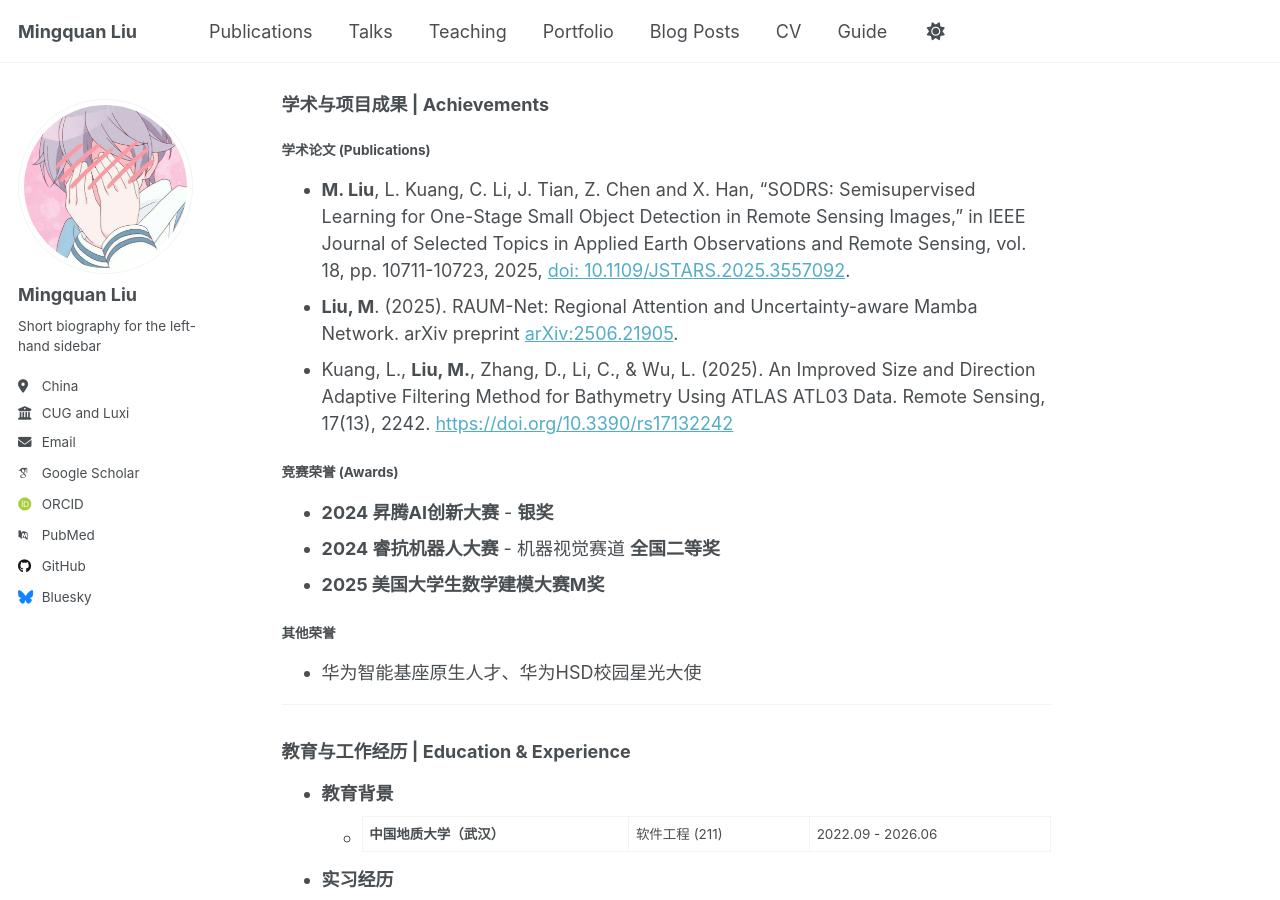
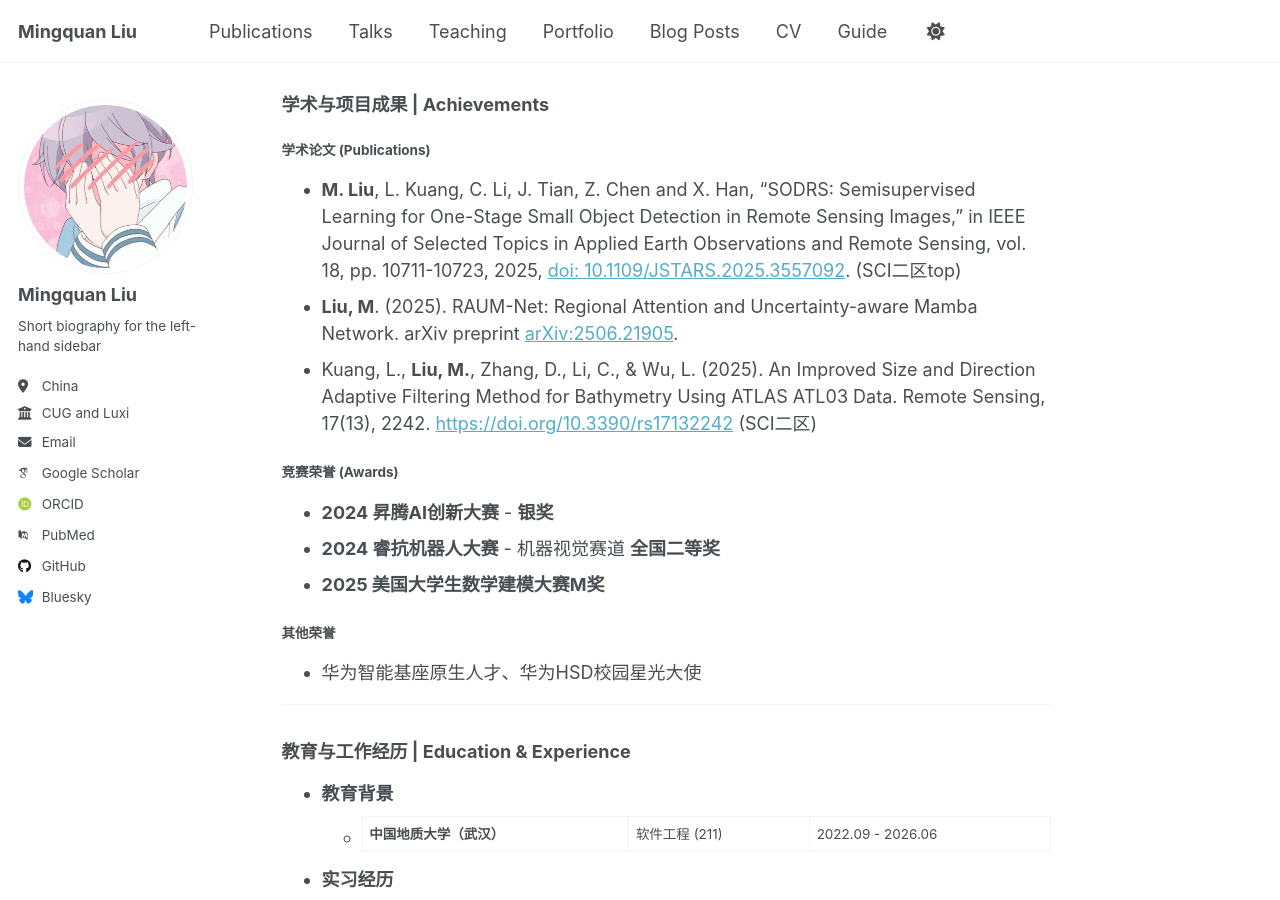
Before and after one commit to wxqnl/wxqnl.github.io, a Jekyll site: the page built from _pages/about.md, in a window 1280 px wide and 900 px high, scrolled down 360 px. Built offline with Jekyll 4.4.1, drawn with Linux system fonts in a browser that asks for light colours; some web fonts are replaced; a script that is not in the unit is left out.

Commit message:
Update about.md

```diff
--- a/_pages/about.md
+++ b/_pages/about.md
@@ -18,9 +18,9 @@
 ### 学术与项目成果 | Achievements
 
 #### 学术论文 (Publications)
-*   **M. Liu**, L. Kuang, C. Li, J. Tian, Z. Chen and X. Han, "SODRS: Semisupervised Learning for One-Stage Small Object Detection in Remote Sensing Images," in IEEE Journal of Selected Topics in Applied Earth Observations and Remote Sensing, vol. 18, pp. 10711-10723, 2025, [doi: 10.1109/JSTARS.2025.3557092](https://ieeexplore.ieee.org/document/10947527).
+*   **M. Liu**, L. Kuang, C. Li, J. Tian, Z. Chen and X. Han, "SODRS: Semisupervised Learning for One-Stage Small Object Detection in Remote Sensing Images," in IEEE Journal of Selected Topics in Applied Earth Observations and Remote Sensing, vol. 18, pp. 10711-10723, 2025, [doi: 10.1109/JSTARS.2025.3557092](https://ieeexplore.ieee.org/document/10947527). (SCI二区top)
 *   **Liu, M**. (2025). RAUM-Net: Regional Attention and Uncertainty-aware Mamba Network. arXiv preprint [arXiv:2506.21905](https://arxiv.org/abs/2506.21905).
-*   Kuang, L., **Liu, M.**, Zhang, D., Li, C., & Wu, L. (2025). An Improved Size and Direction Adaptive Filtering Method for Bathymetry Using ATLAS ATL03 Data. Remote Sensing, 17(13), 2242. [https://doi.org/10.3390/rs17132242](https://doi.org/10.3390/rs17132242)
+*   Kuang, L., **Liu, M.**, Zhang, D., Li, C., & Wu, L. (2025). An Improved Size and Direction Adaptive Filtering Method for Bathymetry Using ATLAS ATL03 Data. Remote Sensing, 17(13), 2242. [https://doi.org/10.3390/rs17132242](https://doi.org/10.3390/rs17132242) (SCI二区)
 
 #### 竞赛荣誉 (Awards)
 *   **2024 昇腾AI创新大赛** - **银奖**
```
